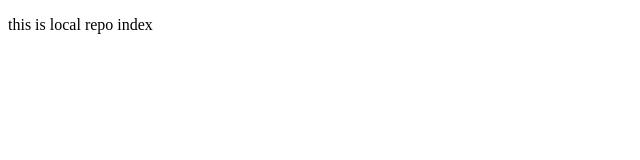
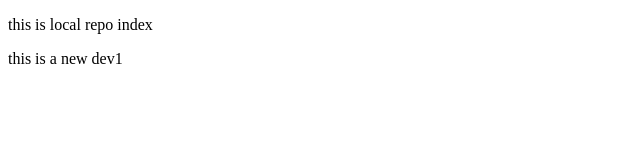
Before and after one commit to pwnhcl/shell_scripting_projects, a plain HTML site: page index.html in a window 1280 px wide. Shown: the full height of the page, 0-640 px from the left. Drawn offline with Linux system fonts and the light colour scheme.

Commit message:
added dev1

```diff
--- a/index.html
+++ b/index.html
@@ -7,5 +7,6 @@
 </head>
 <body>
     <P>this is local repo index</P>
+    <p>this is a new dev1</p>
 </body>
 </html>
```
